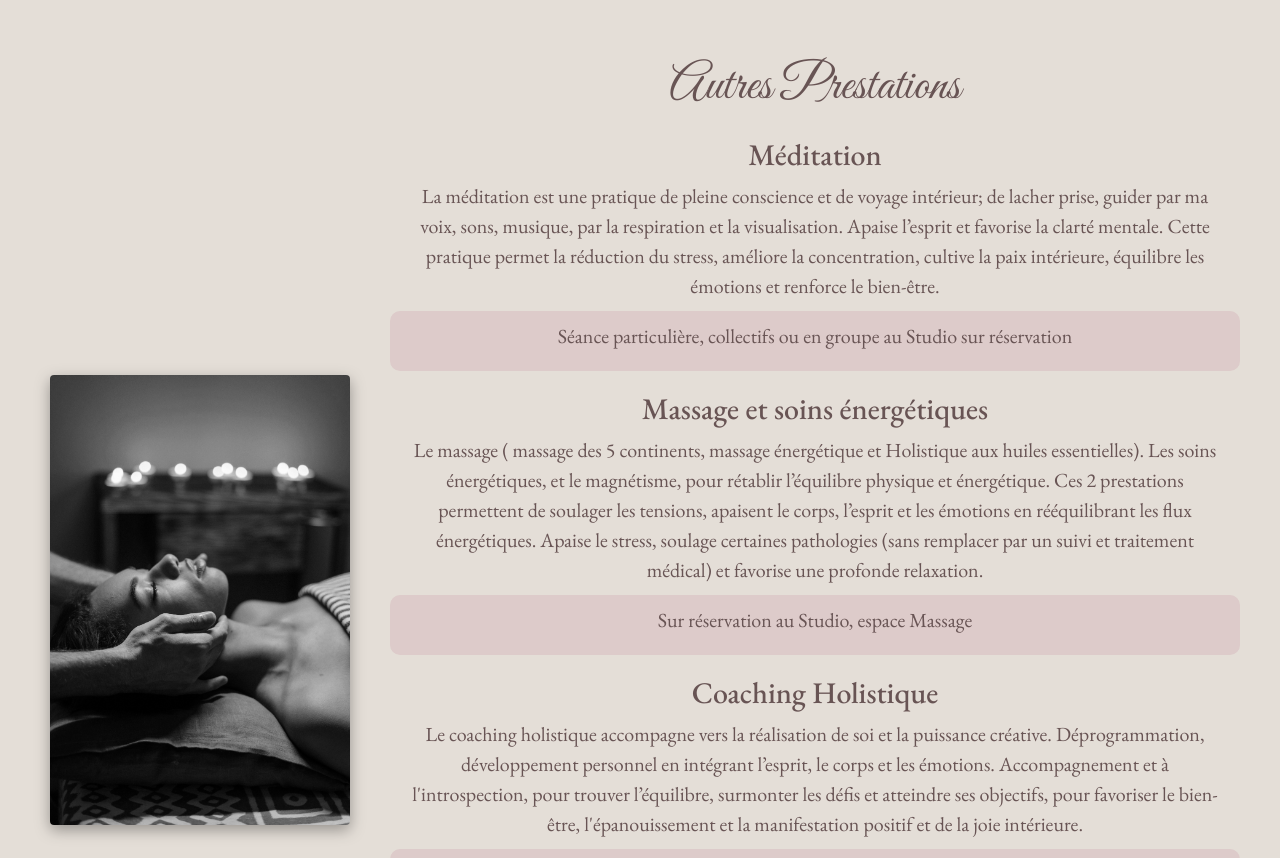
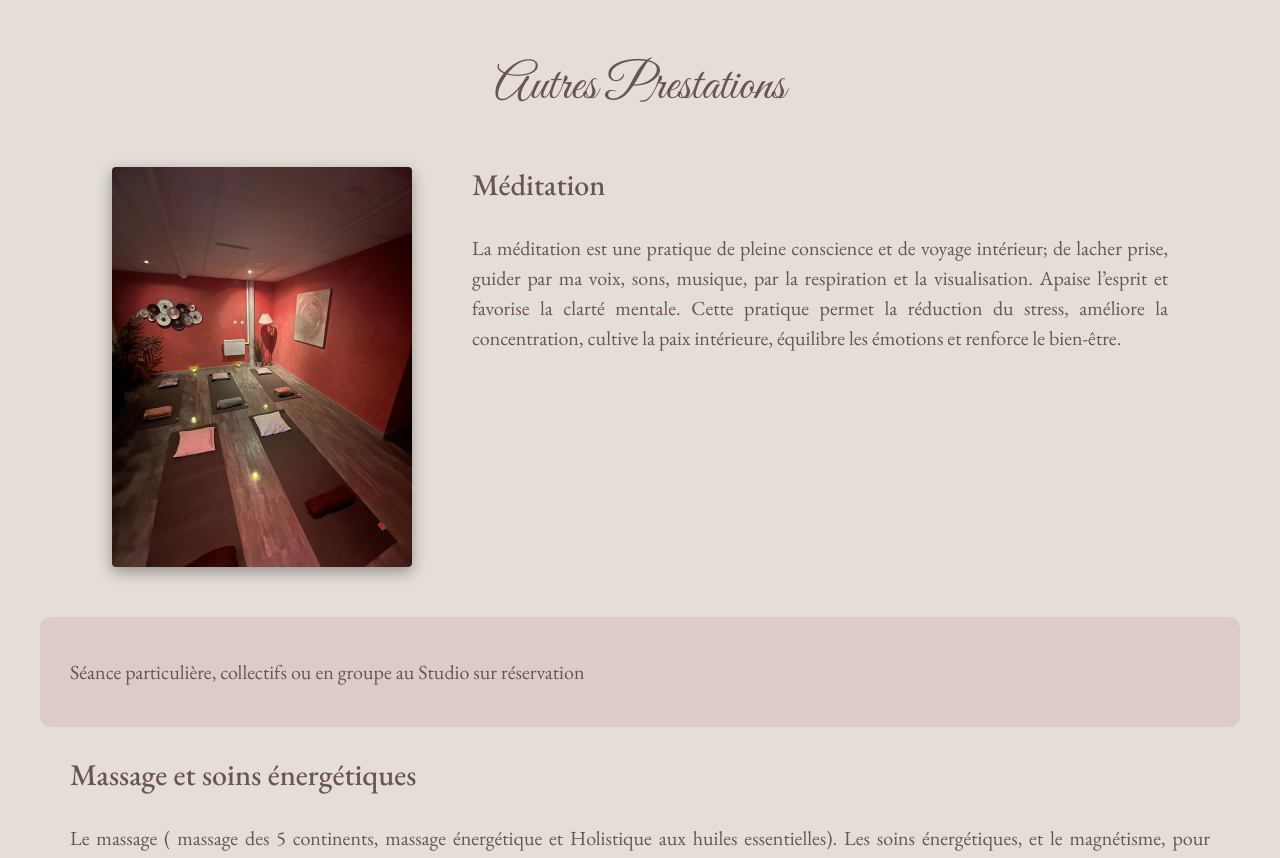
Before and after one commit to GeorginaMudditt/JennyYoga, a React (Vite) app: page / in a window 1280 px wide. Shown: the part 4340-5198 px from the top of the page. Built offline with nearby package versions, Linux system fonts and the light colour scheme; a web font is replaced by a local one.

Commit message:
add meditation image

```diff
--- a/src/AutresPrestations.css
+++ b/src/AutresPrestations.css
@@ -9,8 +9,28 @@
   margin: 40px 0 20px 0;
 }
 
+.AutresPrestations h2 {
+  text-align: left;
+  margin: 30px 0 0 30px;
+}
+
 .AutresPrestations p {
-  margin: 0 20px 10px 20px;
+  margin: 30px;
+  text-align: justify;
+  align-self: center;
+}
+
+.AutresPrestations .container {
+  display: flex;
+  margin-bottom: 20px;
+}
+
+.AutresPrestations .meditation-image {
+  width: 300px;
+  object-fit: cover;
+  border-radius: 4px;
+  margin: 30px;
+  box-shadow: rgba(0, 0, 0, 0.35) 0px 5px 15px;
 }
 
 .AutresPrestations .meditation-info,
--- a/src/AutresPrestations.tsx
+++ b/src/AutresPrestations.tsx
@@ -1,25 +1,32 @@
 import "./App.css";
 import "./AutresPrestations.css";
-import massage from "./assets/massage2.jpg";
+import meditation from "./assets/meditation-new.jpeg";
 
 function AutresPrestations() {
   return (
     <>
       <div className="AutresPrestations">
-        <div className="massage-image">
-          <img className="massage" src={massage} alt="back massage" />
-        </div>
         <div className="massage-text">
           <h1>Autres Prestations</h1>
-          <h2 id="meditation-section">Méditation</h2>
-          <p>
-            La méditation est une pratique de pleine conscience et de voyage
-            intérieur; de lacher prise, guider par ma voix, sons, musique, par
-            la respiration et la visualisation. Apaise l’esprit et favorise la
-            clarté mentale. Cette pratique permet la réduction du stress,
-            améliore la concentration, cultive la paix intérieure, équilibre les
-            émotions et renforce le bien-être.
-          </p>
+
+          <div className="container">
+            <img
+              className="meditation-image"
+              src={meditation}
+              alt="meditation area"
+            />
+            <div className="meditation-description">
+              <h2 id="meditation-section">Méditation</h2>
+              <p>
+                La méditation est une pratique de pleine conscience et de voyage
+                intérieur; de lacher prise, guider par ma voix, sons, musique,
+                par la respiration et la visualisation. Apaise l’esprit et
+                favorise la clarté mentale. Cette pratique permet la réduction
+                du stress, améliore la concentration, cultive la paix
+                intérieure, équilibre les émotions et renforce le bien-être.
+              </p>
+            </div>
+          </div>
           <div className="meditation-info">
             <p>
               Séance particulière, collectifs ou en groupe au Studio sur
```
